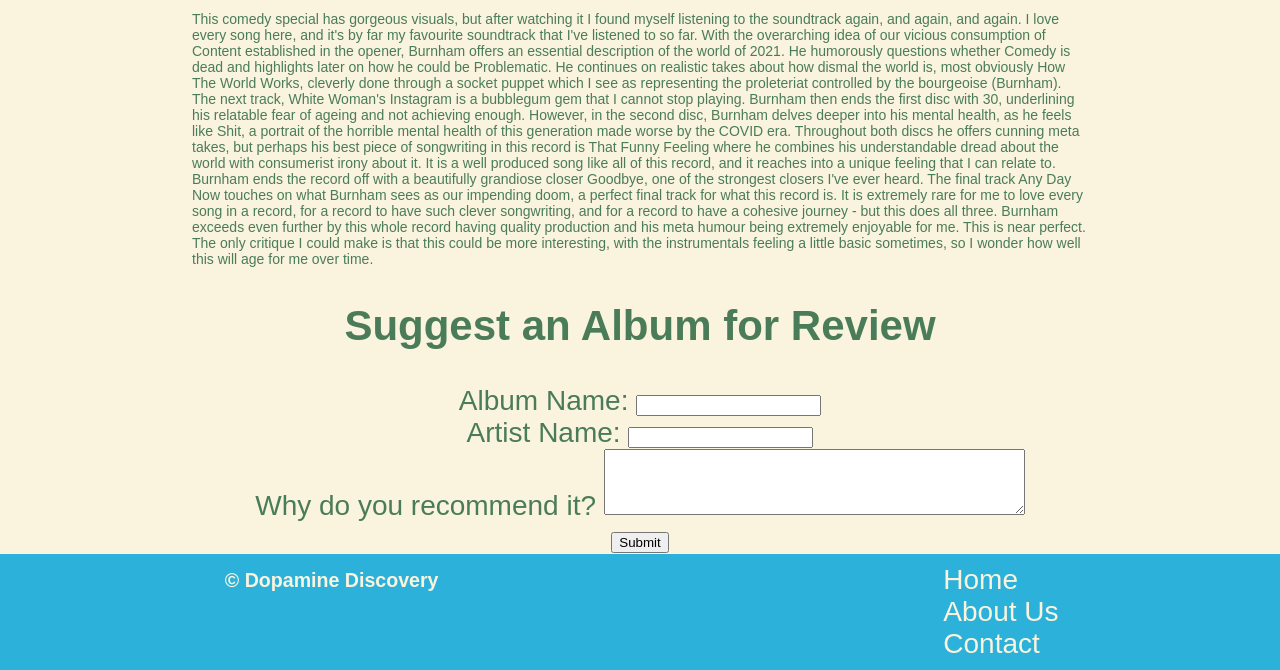
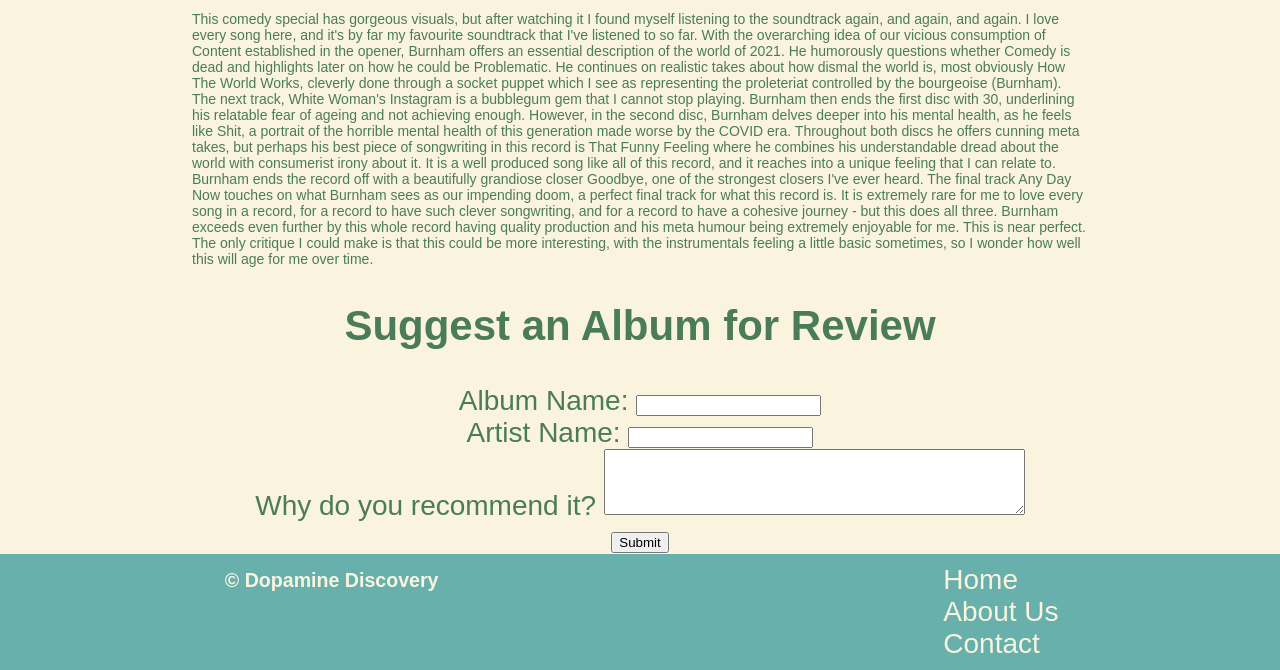
Before and after one commit to herbivorehero/herbivorehero.github.io, a plain HTML site: page index.html in a window 1280 px wide. Shown: the part 2590-3260 px from the top of the page. Drawn offline with Linux system fonts and the light colour scheme.

Commit message:
Update style.css

```diff
--- a/style.css
+++ b/style.css
@@ -96,7 +96,7 @@ h2 {
 }
 
 body > footer {
-    background-color: #2cb2da; /* Updated footer color */
+    background-color: #68b0ab; /* Updated footer color */
     display: flex;
     justify-content: space-around; /* Spread items evenly */
     padding: 10px 0; /* Padding for better spacing */
```
